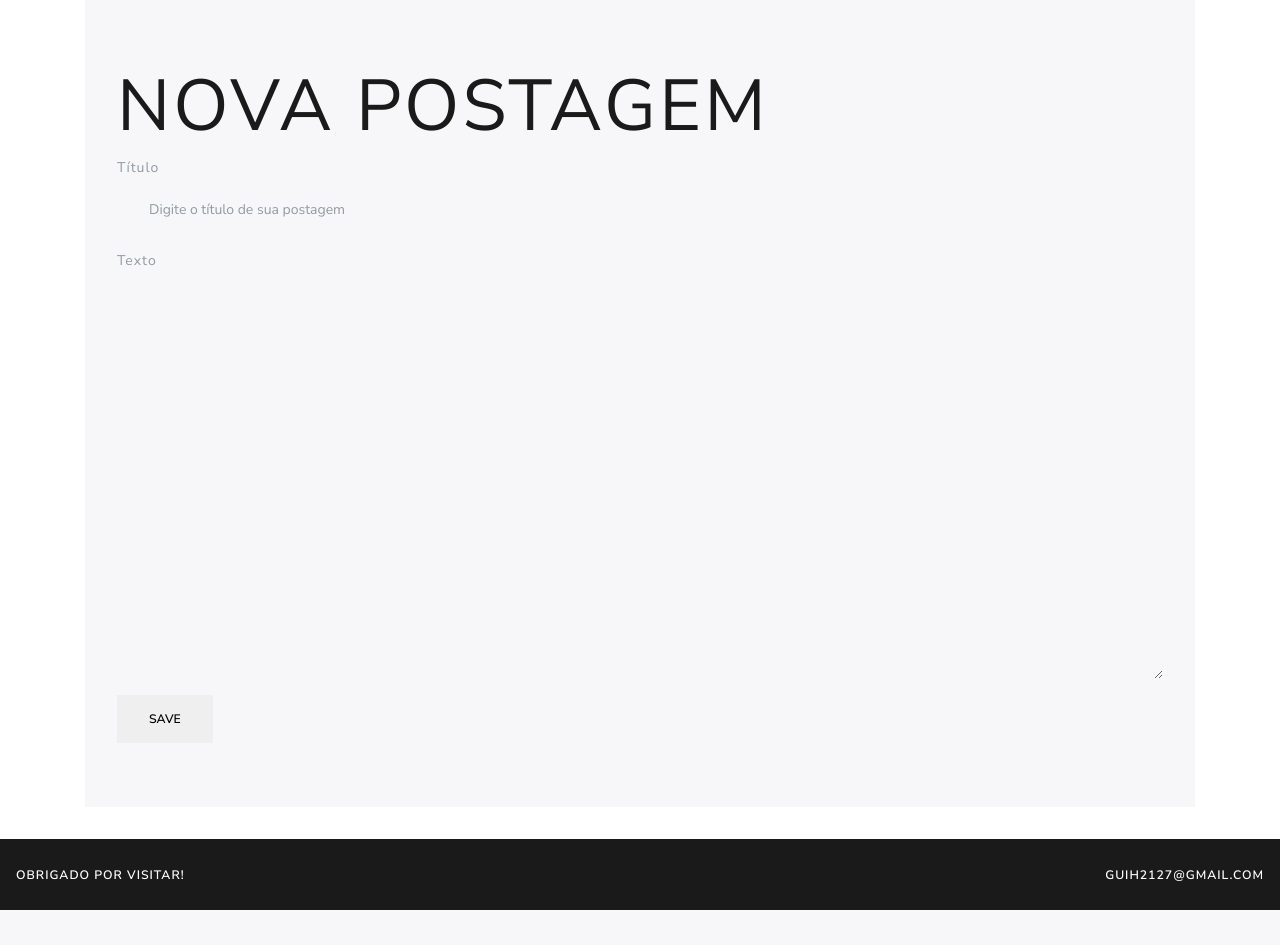
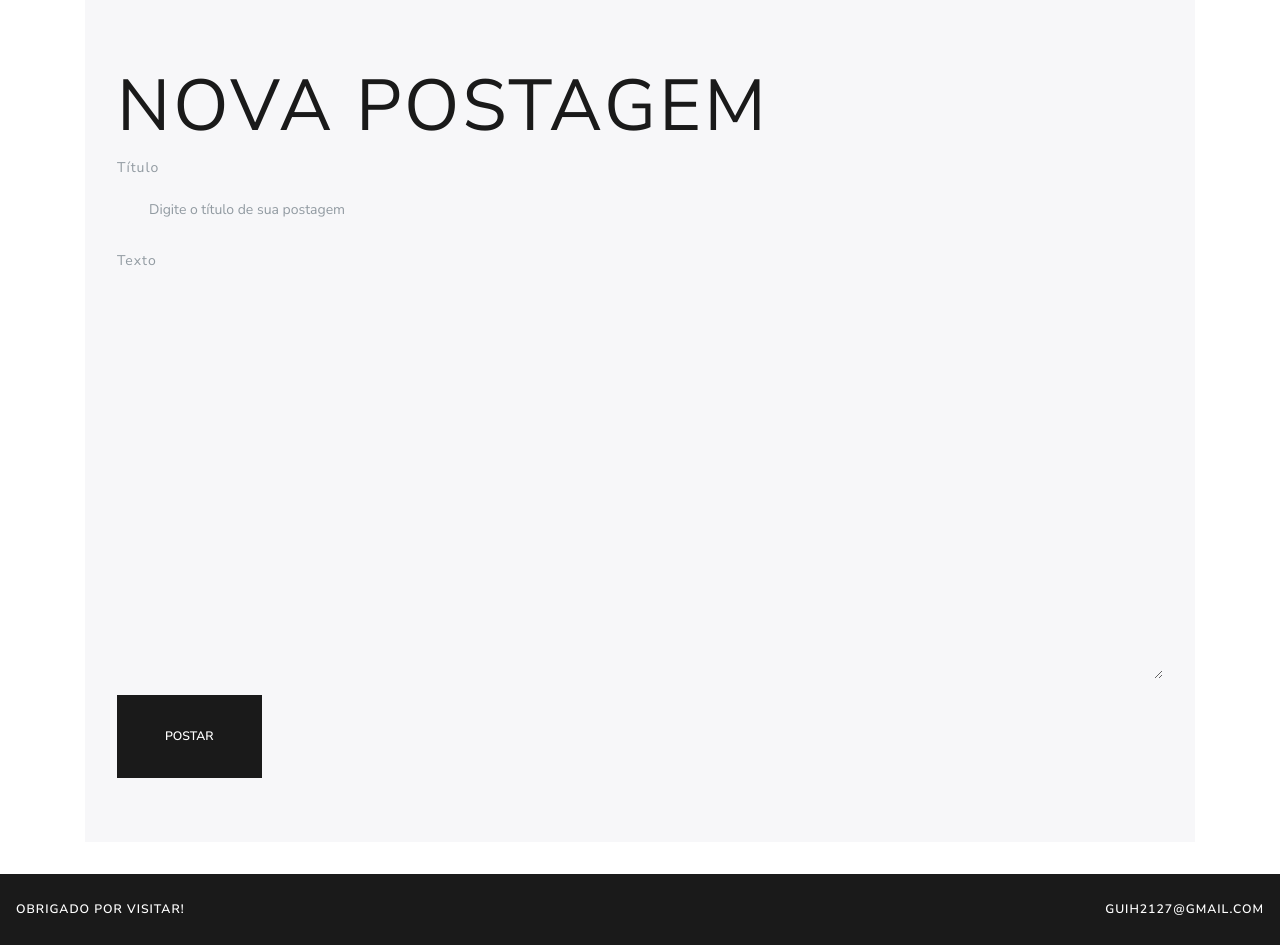
Before and after one commit to guih2127/blog, a Django app: page /post/new/ in a window 1280 px wide. Shown: the part 147-1092 px from the top of the page. Before the commit the page ends 1057 px from the top, so only its background shows below. Run offline with Django 3.2, Linux system fonts and the light colour scheme; some libraries are stand-ins or nearby versions.

Commit message:
edit post button

```diff
--- a/blog_app/templates/blog/post_edit.html
+++ b/blog_app/templates/blog/post_edit.html
@@ -13,7 +13,7 @@
 		      <label for="text">Texto</label>
 		      <textarea name="text" style="min-height:400px;" class="form-control" id="text"></textarea>
 		    </div>
-		  	<button type="submit" class="save btn btn-default">Save</button>
+		  	<button type="submit" class="btn btn-primary btn-lg">Postar</button>
 		  </form>
 		</div>
 	</div>
```
